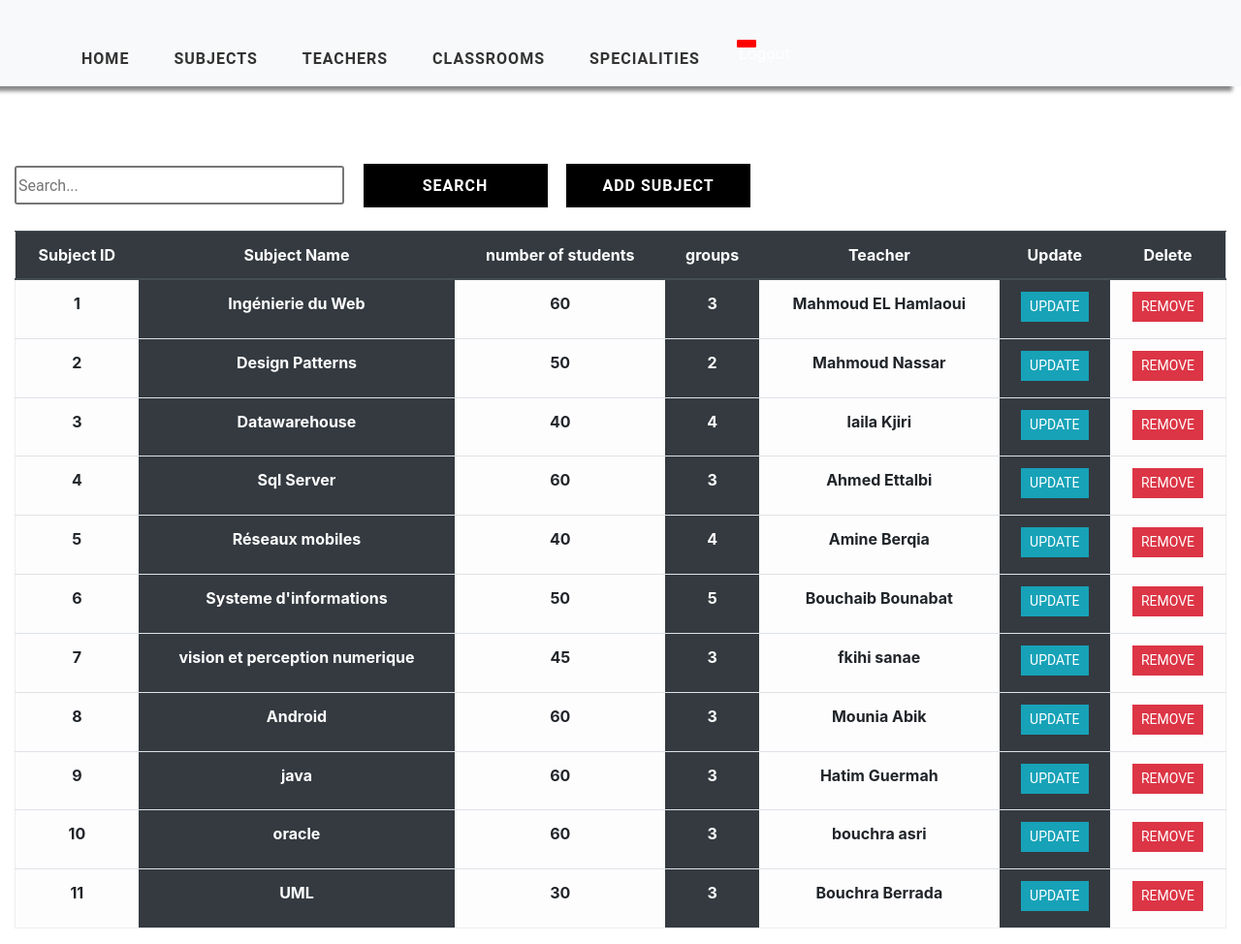
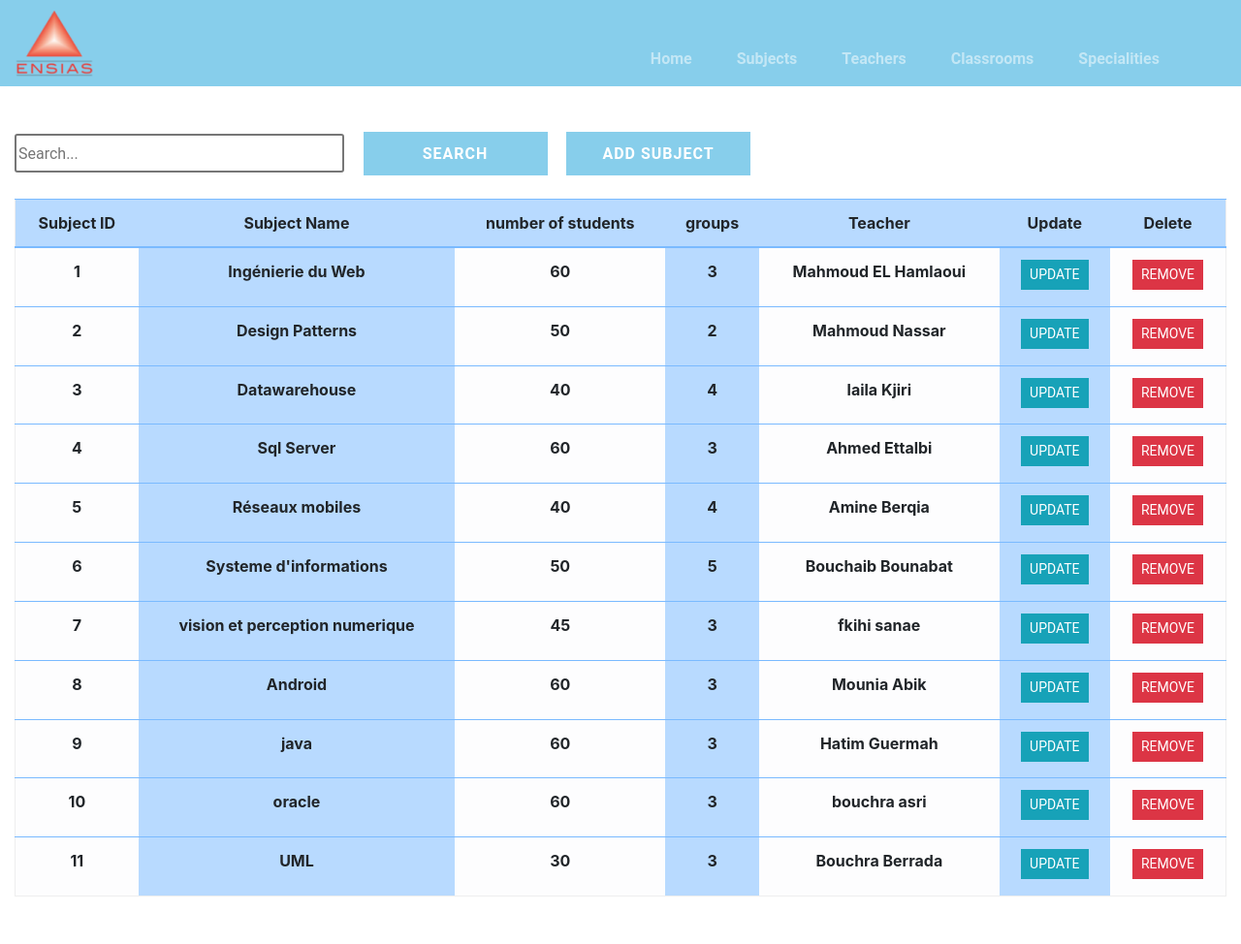
Before and after one commit to ikrame-EL-ARFAOUI/TimeTableCSP, a Django app: page /subject/list in a window 1280 px wide. Shown: the whole page at 97% size. After the commit the page ends 925 px from the top, so only its background shows below. Run offline with Django 3.2, Linux system fonts and the light colour scheme; data comes from the database, SQL or seed files in the repository; lists and menus that the app fills with data are empty; some libraries are stand-ins or nearby versions.

Commit message:
adding design to subjects list

```diff
--- a/static/css/nav.css
+++ b/static/css/nav.css
@@ -7,11 +7,11 @@
 
 .navbar {
     padding: 15px 10px;
-    background: #fff;
+    background: skyblue;
     border: none;
     border-radius: 0;
     margin-bottom: 40px;
-    box-shadow: 1px 1px 3px rgba(0, 0, 0, 0.1);
+    box-shadow: 1px 1px 3px rgba(238, 230, 230, 0.1);
 }
 
 .navbar-btn {
--- a/static/css/tables.css
+++ b/static/css/tables.css
@@ -130,10 +130,10 @@ h6 {
 	letter-spacing: 1px;
 	font-weight: bolder;
 	color: white ;
-	background: black;
+	background: skyblue;
 	margin-left: 15px;
 	margin-top: 40px;
-	border-color: black ;
+	border-color: skyblue ;
 	border-radius: 0 ;
 	border-style: solid;
 	border-width: 3px ;
--- a/templates/listSubject.html
+++ b/templates/listSubject.html
@@ -14,8 +14,11 @@
 
 
 	<div class="table-responsive-lg">
-        <table class="table ">
-            <thead class="thead-dark">
+
+
+        <table class="table-primary">
+        <table class="table table-primary table-hover">
+            <thead class="thead-primary">
 			<tr>
                 <div class="header__item filter__link" >
                    <th scope="col" class="text-center">Subject ID</th>
@@ -58,14 +61,14 @@
                         <th scope="row" class="table-light text-center">{{ subject.subject_id }}</th>
 
 
-						<th scope="row" class="table-dark text-center"  >{{ subject.subject_name }}</th>
+						<th scope="row" class="table-primary text-center"  >{{ subject.subject_name }}</th>
 
 						<th scope="row" class="table-light text-center"> {{ subject.subject_number_of_students}}</th>
-						<th scope="row" class="table-dark text-center"> {{ subject.subject_groups}}</th>
+						<th scope="row" class="table-primary text-center"> {{ subject.subject_groups}}</th>
 
                         <th scope="row" class="table-light text-center"> {{ subject.teacher}}</th>
 
-                        <th scope="row" class="table-dark text-center"> <a href="{% url 'update-subject' subject.subject_id %}" class="btn btn-sm btn-info">Update</a></th>
+                        <th scope="row" class="table-primary text-center"> <a href="{% url 'update-subject' subject.subject_id %}" class="btn btn-sm btn-info">Update</a></th>
 
                         <th scope="row" class="table-light text-center"> <a href="{% url 'delete-subject' subject.subject_id %}" class="btn btn-sm btn-danger" >Remove</a></th>
 
@@ -76,7 +79,9 @@
             </tbody>
         </table>
 </div>
+
     </div>
 
 
+
 {% endblock %}
--- a/templates/main.html
+++ b/templates/main.html
@@ -39,7 +39,64 @@
 
 
                     <div class="collapse navbar-collapse collapse" data-toggle="collapse" aria-expanded="false"  id="navbarSupportedContent">
-                        <ul class="nav navbar-nav ">
+
+
+                         <!-- Navigation -->
+
+    <nav class="navbar navbar-expand-lg navbar-dark navbar-custom fixed-top">
+
+
+        <!-- Text Logo - Use this if you don't have a graphic logo -->
+        <!-- <a class="navbar-brand logo-text page-scroll" href="index.html">Evolo</a> -->
+
+        <!-- Image Logo -->
+       <a  href="#"><img src="{% static 'media/ensias.png' %}" alt="alternative"></a>
+
+        <!-- Mobile Menu Toggle Button -->
+        <button class="navbar-toggler" type="button" data-toggle="collapse" data-target="#navbarsExampleDefault" aria-controls="navbarsExampleDefault" aria-expanded="false" aria-label="Toggle navigation">
+            <span class="navbar-toggler-awesome fas fa-bars"></span>
+            <span class="navbar-toggler-awesome fas fa-times"></span>
+        </button>
+        <!-- end of mobile menu toggle button -->
+
+        <div class="collapse navbar-collapse" id="navbarsExampleDefault">
+            <ul class="navbar-nav ml-auto">
+                <li class="nav-item">
+                    <a class="nav-link page-scroll" href="{% url 'home' %}">Home <span class="sr-only">(current)</span></a>
+                </li>
+                <li class="nav-item">
+                    <a class="nav-link page-scroll" href="{% url 'list-subject' %}">Subjects</a>
+                </li>
+                <li class="nav-item">
+                    <a class="nav-link page-scroll" href="{% url 'list-teacher' %}">Teachers</a>
+                </li>
+                <li class="nav-item">
+                    <a class="nav-link page-scroll" href="{% url 'list-room' %}">Classrooms</a>
+                </li>
+				<li class="nav-item">
+                    <a class="nav-link page-scroll" href="{% url 'list-speciality' %}">Specialities</a>
+                </li>
+
+                <!-- Dropdown Menu -->
+                <li class="nav-item dropdown">
+                    <div class="dropdown-menu" aria-labelledby="navbarDropdown">
+                        <a class="dropdown-item" href="terms-conditions.html"><span class="item-text">Terms Conditions</span></a>
+                        <div class="dropdown-items-divide-hr"></div>
+                        <a class="dropdown-item" href="privacy-policy.html"><span class="item-text">Privacy Policy</span></a>
+                    </div>
+                </li>
+                <!-- end of dropdown menu -->
+
+
+            </ul>
+
+            </span>
+        </div>
+    </nav> <!-- end of navbar -->
+    <!-- end of navigation -->
+
+
+
 
                             <li class="nav-item text-center active">
                                 <a class="nav-link link" href="{% url 'home' %}">Home</a>
```
Also changed, not shown: static/css/swiper.css.
